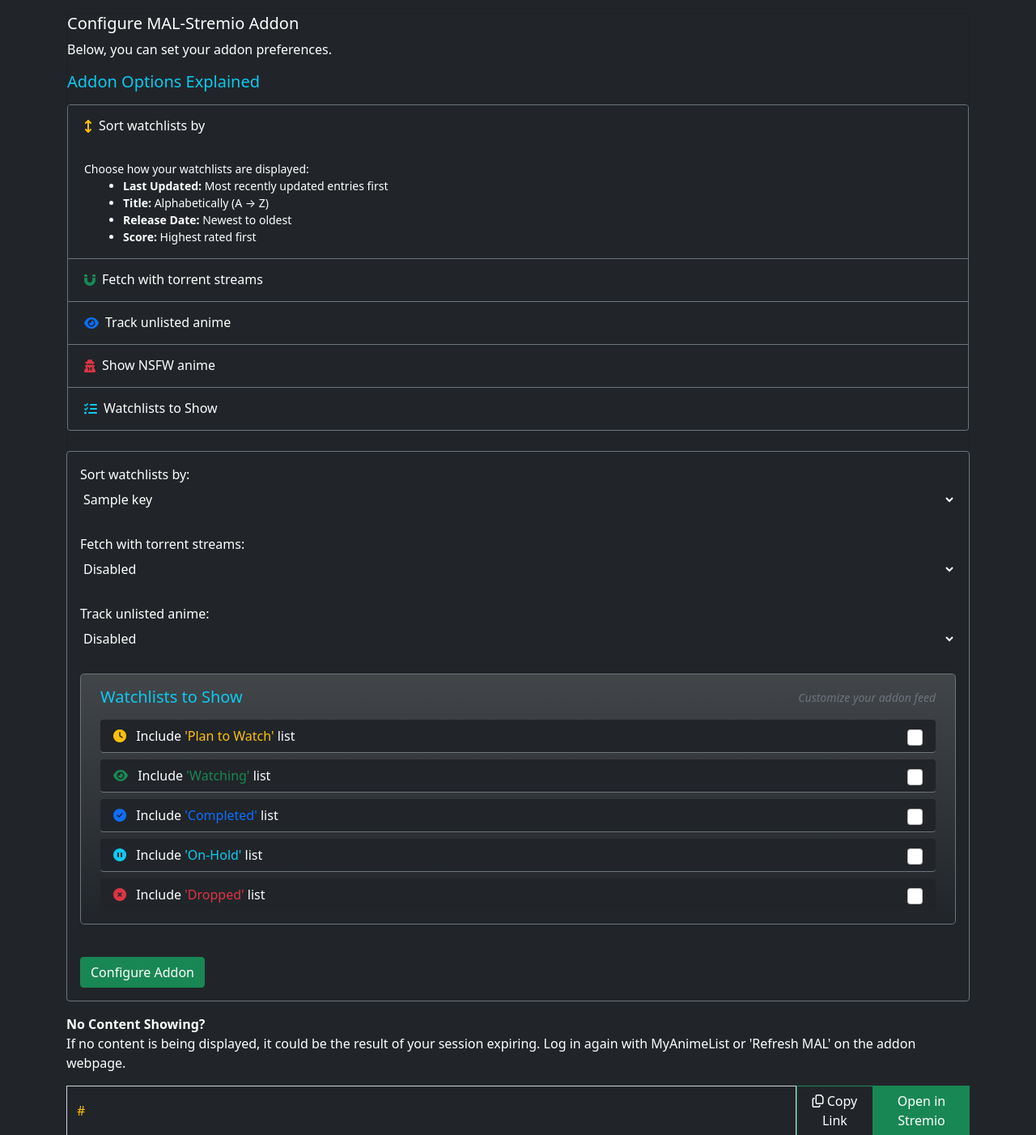
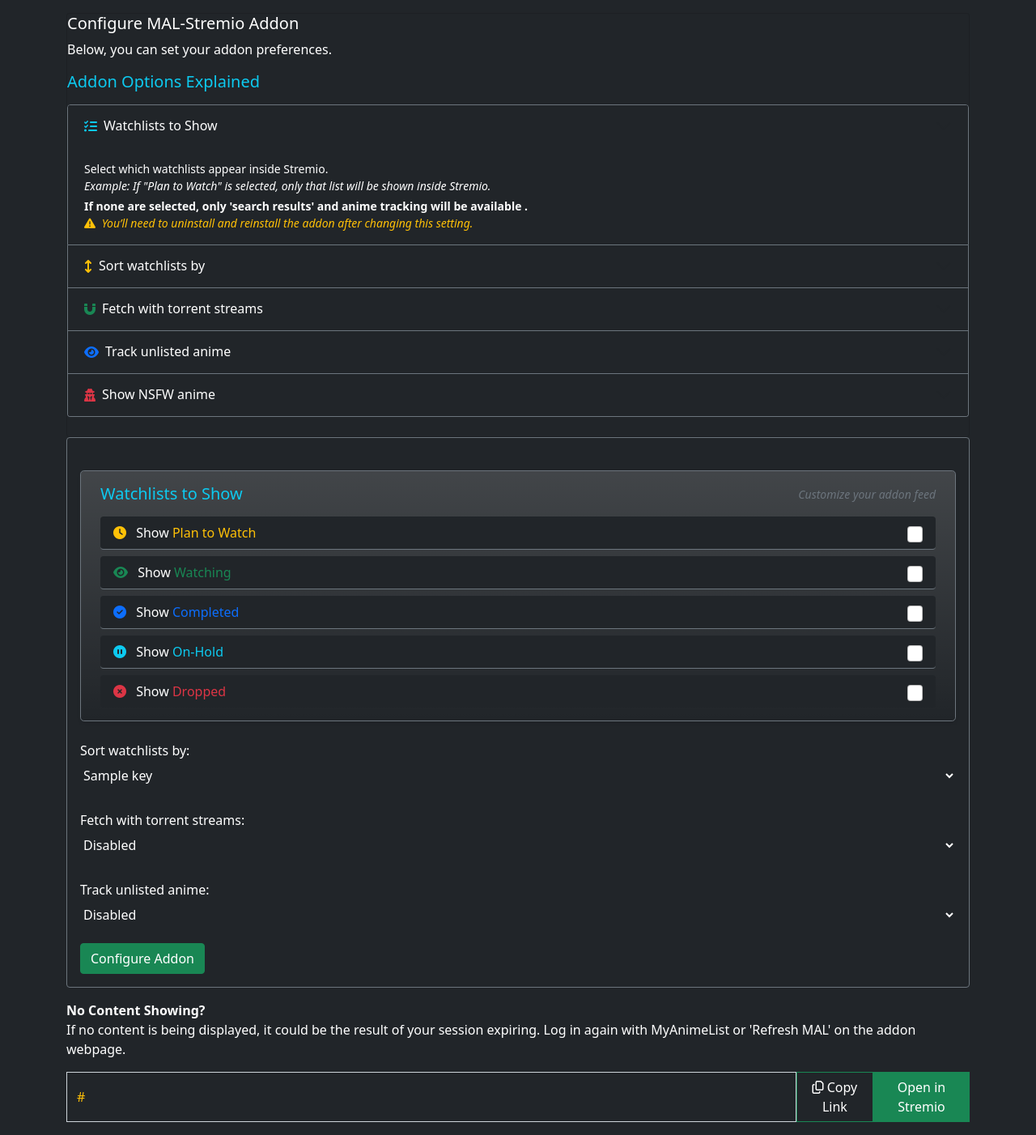
Before and after one commit to SageTendo/mal-stremio-addon, a Flask app: template templates/configure.html in a window 1280 px wide. Shown: the part 64-1466 px from the top of the page at 81% size. Run offline with Flask 3, Linux system fonts and the light colour scheme; the template is opened without the code that fills it: most values are stand-ins (such as "Sample title", 1, 10 or a date in 2020).

Commit message:
- Restructure config page to show watchlist filtering first - Allow for disabling all watchlists

```diff
--- a/templates/configure.html
+++ b/templates/configure.html
@@ -43,6 +43,35 @@
         <div class="accordion bg-dark text-white rounded-3 mb-4" id="addonOptionsAccordion">
             <h5 class="text-info fw-semibold mb-3">Addon Options Explained</h5>
 
+            <!-- Watchlists to Show -->
+            <div class="accordion-item bg-dark text-white border-secondary">
+                <h2 class="accordion-header" id="headingWatchlists">
+                    <button class="accordion-button bg-dark text-white fw-semibold collapsed" type="button"
+                            data-bs-toggle="collapse"
+                            data-bs-target="#collapseWatchlists" aria-expanded="false"
+                            aria-controls="collapseWatchlists">
+                        <i class="fa-solid fa-list-check me-2 text-info"></i>Watchlists to Show
+                    </button>
+                </h2>
+                <div id="collapseWatchlists" class="accordion-collapse collapse show"
+                     aria-labelledby="headingWatchlists"
+                     data-bs-parent="#addonOptionsAccordion">
+                    <div class="accordion-body small">
+                        Select which watchlists appear inside Stremio.
+                        <br>
+                        <p class="fst-italic mb-1">Example: If "Plan to Watch" is selected, only that list will be
+                            shown inside Stremio.
+                        </p>
+                        <strong>If none are selected, only 'search results' and anime tracking will be available
+                            .</strong>
+                        <p class="text-warning fst-italic mb-0">
+                            <i class="fa-solid fa-exclamation-triangle me-1"></i>
+                            You’ll need to uninstall and reinstall the addon after changing this setting.
+                        </p>
+                    </div>
+                </div>
+            </div>
+
             <!-- Sort Watchlists -->
             <div class="accordion-item bg-dark text-white border-secondary">
                 <h2 class="accordion-header" id="headingSort">
@@ -52,7 +81,7 @@
                         <i class="fa-solid fa-arrows-up-down me-2 text-warning"></i>Sort watchlists by
                     </button>
                 </h2>
-                <div id="collapseSort" class="accordion-collapse collapse show" aria-labelledby="headingSort"
+                <div id="collapseSort" class="accordion-collapse collapse" aria-labelledby="headingSort"
                      data-bs-parent="#addonOptionsAccordion">
                     <div class="accordion-body small">
                         Choose how your watchlists are displayed:
@@ -120,37 +149,81 @@
                     </div>
                 </div>
             </div>
-
-            <!-- Watchlists to Show -->
-            <div class="accordion-item bg-dark text-white border-secondary">
-                <h2 class="accordion-header" id="headingWatchlists">
-                    <button class="accordion-button bg-dark text-white fw-semibold collapsed" type="button"
-                            data-bs-toggle="collapse"
-                            data-bs-target="#collapseWatchlists" aria-expanded="false"
-                            aria-controls="collapseWatchlists">
-                        <i class="fa-solid fa-list-check me-2 text-info"></i>Watchlists to Show
-                    </button>
-                </h2>
-                <div id="collapseWatchlists" class="accordion-collapse collapse" aria-labelledby="headingWatchlists"
-                     data-bs-parent="#addonOptionsAccordion">
-                    <div class="accordion-body small">
-                        Select which watchlists appear inside Stremio.
-                        <p class="fst-italic mb-1">Example: If "Plan to Watch" is selected, only that list will be
-                            shown inside Stremio.
-                        </p>
-                        <p class="text-warning fst-italic mb-0">
-                            <i class="fa-solid fa-exclamation-triangle me-1"></i>To apply changes, uninstall and
-                            reinstall the addon after updating watchlist options.
-                        </p>
-                    </div>
-                </div>
-            </div>
         </div>
     </div>
 
     {# Configuration form #}
     <form class="d-col p-3 mb-3 border border-secondary rounded-2" action="/configure"
           method="post">
+        <!-- Catalog Config -->
+        <div class="card bg-dark text-white border-0 mt-4 mb-4 shadow-sm">
+            <div class="card-body px-4 py-3 rounded-3 border border-secondary bg-gradient"
+                 style="background: linear-gradient(145deg, #1a1a1a, #121212);">
+                <div class="d-flex justify-content-between align-items-center mb-3">
+                    <h5 class="fw-semibold text-info m-0">Watchlists to Show</h5>
+                    <small class="text-muted fst-italic">Customize your addon feed</small>
+                </div>
+
+                <div class="list-group list-group-flush">
+                    {% set user_catalogs = user.get('catalogs', None) %}
+                    {% set no_catalogs = user_catalogs is none %}
+                    <label
+                            class="list-group-item bg-dark text-white border-secondary d-flex justify-content-between align-items-center rounded-2 mb-2 hover-glow">
+                        <span>
+                            <i class="fa-solid fa-clock text-warning me-2"></i>
+                            Show <span class="text-warning fw-semibold">Plan to Watch</span>
+                        </span>
+                        <input class="form-check-input ms-2" type="checkbox" id="include_plan_to_watch"
+                               name="include_plan_to_watch"
+                               {% if no_catalogs or ("plan_to_watch" in user_catalogs) %}checked{% endif %}>
+                    </label>
+
+                    <label
+                            class="list-group-item bg-dark text-white border-secondary d-flex justify-content-between align-items-center rounded-2 mb-2 hover-glow">
+                        <div>
+                            <i class="fa-solid fa-eye text-success me-2"></i>
+                            Show <span class="text-success fw-semibold">Watching</span>
+                        </div>
+                        <input class="form-check-input ms-2" type="checkbox" id="include_watching"
+                               name="include_watching"
+                               {% if no_catalogs or ("watching" in user_catalogs) %}checked{% endif %}>
+                    </label>
+
+                    <label
+                            class="list-group-item bg-dark text-white border-secondary d-flex justify-content-between align-items-center rounded-2 mb-2 hover-glow">
+                        <div>
+                            <i class="fa-solid fa-circle-check text-primary me-2"></i>
+                            Show <span class="text-primary fw-semibold">Completed</span>
+                        </div>
+                        <input class="form-check-input ms-2" type="checkbox" id="include_completed"
+                               name="include_completed"
+                               {% if no_catalogs or ("completed" in user_catalogs) %}checked{% endif %}>
+                    </label>
+
+                    <label
+                            class="list-group-item bg-dark text-white border-secondary d-flex justify-content-between align-items-center rounded-2 mb-2 hover-glow">
+                        <div>
+                            <i class="fa-solid fa-pause-circle text-info me-2"></i>
+                            Show <span class="text-info fw-semibold">On-Hold</span>
+                        </div>
+                        <input class="form-check-input ms-2" type="checkbox" id="include_on_hold" name="include_on_hold"
+                               {% if no_catalogs or ("on_hold" in user_catalogs) %}checked{% endif %}>
+                    </label>
+
+                    <label
+                            class="list-group-item bg-dark text-white border-secondary d-flex justify-content-between align-items-center rounded-2 hover-glow">
+                        <div>
+                            <i class="fa-solid fa-xmark-circle text-danger me-2"></i>
+                            Show <span class="text-danger fw-semibold">Dropped</span>
+                        </div>
+                        <input class="form-check-input ms-2" type="checkbox" id="include_dropped" name="include_dropped"
+                               {% if no_catalogs or ("dropped" in user_catalogs) %}checked{% endif %}>
+                    </label>
+                </div>
+            </div>
+        </div>
+
+        <!-- Sorting -->
         <label for="sort_watchlist">Sort watchlists by:</label>
         <select id="sort_watchlist" name="sort_watchlist" class="form-control-plaintext bg-dark text-white"
                 aria-label="Default select example">
@@ -163,6 +236,7 @@
         </select>
 
         <br>
+        <!-- Stream Fetching -->
         <label for="fetch_streams">Fetch with torrent streams:</label>
         <select id="fetch_streams" name="fetch_streams" class="form-control-plaintext bg-dark text-white"
                 aria-label="Default select example">
@@ -172,6 +246,7 @@
         </select>
 
         <br>
+        <!-- Track Unlisted Anime -->
         <label for="track_unlisted">Track unlisted anime:</label>
         <select id="track_unlisted_anime" name="track_unlisted_anime" class="form-control-plaintext bg-dark text-white"
                 aria-label="Default select example">
@@ -179,75 +254,6 @@
             <option value="false" {% if selected_value == False %}selected{% endif %}>Disabled</option>
             <option value="true" {% if selected_value == True %}selected{% endif %}>Enabled</option>
         </select>
-
-        <!-- Catalog Config -->
-        <div class="card bg-dark text-white border-0 mt-4 mb-4 shadow-sm">
-            <div class="card-body px-4 py-3 rounded-3 border border-secondary bg-gradient"
-                 style="background: linear-gradient(145deg, #1a1a1a, #121212);">
-
-                <div class="d-flex justify-content-between align-items-center mb-3">
-                    <h5 class="fw-semibold text-info m-0">Watchlists to Show</h5>
-                    <small class="text-muted fst-italic">Customize your addon feed</small>
-                </div>
-
-                <div class="list-group list-group-flush">
-                    <label
-                            class="list-group-item bg-dark text-white border-secondary d-flex justify-content-between align-items-center rounded-2 mb-2 hover-glow">
-                        <span>
-                            <i class="fa-solid fa-clock text-warning me-2"></i>
-                            Include <span class="text-warning fw-semibold">'Plan to Watch'</span> list
-                        </span>
-                        <input class="form-check-input ms-2" type="checkbox" id="include_plan_to_watch"
-                               name="include_plan_to_watch" {% if
-                            "plan_to_watch" in user.get('catalogs', []) %}checked{% endif %}>
-                    </label>
-
-                    <label
-                            class="list-group-item bg-dark text-white border-secondary d-flex justify-content-between align-items-center rounded-2 mb-2 hover-glow">
-                        <div>
-                            <i class="fa-solid fa-eye text-success me-2"></i>
-                            Include <span class="text-success fw-semibold">'Watching'</span> list
-                        </div>
-                        <input class="form-check-input ms-2" type="checkbox" id="include_watching"
-                               name="include_watching" {% if
-                            "watching" in user.get('catalogs', []) %}checked{% endif %}>
-                    </label>
-
-                    <label
-                            class="list-group-item bg-dark text-white border-secondary d-flex justify-content-between align-items-center rounded-2 mb-2 hover-glow">
-                        <div>
-                            <i class="fa-solid fa-circle-check text-primary me-2"></i>
-                            Include <span class="text-primary fw-semibold">'Completed'</span> list
-                        </div>
-                        <input class="form-check-input ms-2" type="checkbox" id="include_completed"
-                               name="include_completed" {% if
-                            "completed" in user.get('catalogs', []) %}checked{% endif %}>
-                    </label>
-
-                    <label
-                            class="list-group-item bg-dark text-white border-secondary d-flex justify-content-between align-items-center rounded-2 mb-2 hover-glow">
-                        <div>
-                            <i class="fa-solid fa-pause-circle text-info me-2"></i>
-                            Include <span class="text-info fw-semibold">'On-Hold'</span> list
-                        </div>
-                        <input class="form-check-input ms-2" type="checkbox" id="include_on_hold" name="include_on_hold"
-                               {% if
-                            "on_hold" in user.get('catalogs', []) %}checked{% endif %}>
-                    </label>
-
-                    <label
-                            class="list-group-item bg-dark text-white border-secondary d-flex justify-content-between align-items-center rounded-2 hover-glow">
-                        <div>
-                            <i class="fa-solid fa-xmark-circle text-danger me-2"></i>
-                            Include <span class="text-danger fw-semibold">'Dropped'</span> list
-                        </div>
-                        <input class="form-check-input ms-2" type="checkbox" id="include_dropped" name="include_dropped"
-                               {% if
-                            "dropped" in user.get('catalogs', []) %}checked{% endif %}>
-                    </label>
-                </div>
-            </div>
-        </div>
 
         <button class="btn btn-success mt-3" type="submit" value="Submit">
             Configure Addon
```
